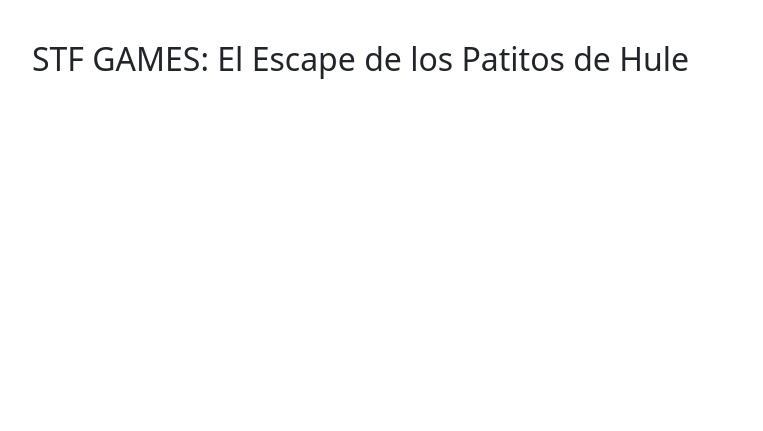
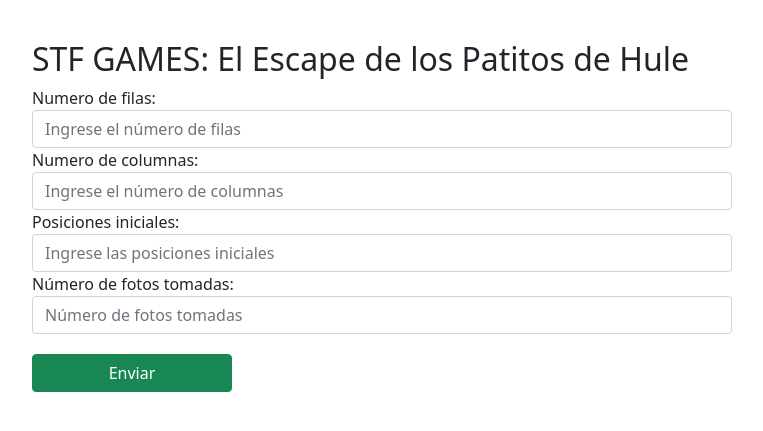
Before and after one commit to blvck29/LAB2_GTICS_20210850, a Spring Boot app: page /patito_hule in a window 1280 px wide. Shown: the top 431 px of the page, without its empty margins (50-813 px from the left). Run offline with Spring Boot 4, Linux system fonts and the light colour scheme.

Commit message:
feat: controller + game

```diff
--- /dev/null
+++ b/Lab2/src/main/java/com/lab2/patitos/Controller/GameController.java
@@ -0,0 +1,27 @@
+package com.lab2.patitos.Controller;
+
+import com.lab2.patitos.Entity.GameConfig;
+import org.springframework.stereotype.Controller;
+import org.springframework.web.bind.annotation.GetMapping;
+import org.springframework.web.bind.annotation.PostMapping;
+import org.springframework.web.bind.annotation.RequestMapping;
+import org.springframework.web.bind.annotation.RequestMethod;
+
+@Controller
+@RequestMapping(value = "patito_hule", method = RequestMethod.GET)
+public class GameController {
+
+    @GetMapping(value = "")
+    public String main(){
+        return "game_config";
+    }
+
+    @PostMapping(value = "/configurando_juego")
+    public String recibirConfiguraciones(GameConfig configuracion){
+
+        configuracion.runGame();
+
+        return "game";
+    }
+
+}
--- a/Lab2/src/main/java/com/lab2/patitos/Controller/gameController.java
+++ /dev/null
@@ -1,14 +0,0 @@
-package com.lab2.patitos.Controller;
-
-import org.springframework.stereotype.Controller;
-import org.springframework.web.bind.annotation.GetMapping;
-
-@Controller
-public class gameController {
-
-    @GetMapping(value = "/patito_hule")
-    public String main(){
-        return "game_config";
-    }
-
-}
--- a/Lab2/src/main/resources/templates/game_config.html
+++ b/Lab2/src/main/resources/templates/game_config.html
@@ -13,6 +13,31 @@
 <div class="container" style="padding-top: 40px">
     <h2>STF GAMES: El Escape de los Patitos de Hule</h2>
 
+    <div style="display: flex; flex-direction: row;">
+
+        <form action="/patito_hule/configurando_juego" method="post">
+            <div class="form-group" style="min-width: 700px;">
+                <label for="filas">Numero de filas:</label>
+                <input id="filas" class="form-control" type="text" placeholder="Ingrese el número de filas" name="numeroFilas">
+
+                <label for="columnas">Numero de columnas:</label>
+                <input id="columnas" class="form-control" type="text" placeholder="Ingrese el número de columnas" name="numeroColumnas">
+
+                <label for="posiciones">Posiciones iniciales:</label>
+                <input id="posiciones" class="form-control" type="text" placeholder="Ingrese las posiciones iniciales" name="posicionesIniciales">
+
+                <label for="fotos">Número de fotos tomadas:</label>
+                <input id="fotos" class="form-control" type="text" placeholder="Número de fotos tomadas" name="fotosTomadas">
+
+                <div style="margin-top: 1.2rem"></div>
+
+                <button class="btn btn-success" style="min-width: 200px;" type="submit">Enviar</button>
+            </div>
+        </form>
+
+    </div>
+
+
 </div>
 
 
```
Also changed, not shown: Lab2/src/main/java/com/lab2/patitos/Entity/GameConfig.java (added, +51 -0 lines), Lab2/src/main/resources/templates/game.html (added, +20 -0 lines).
